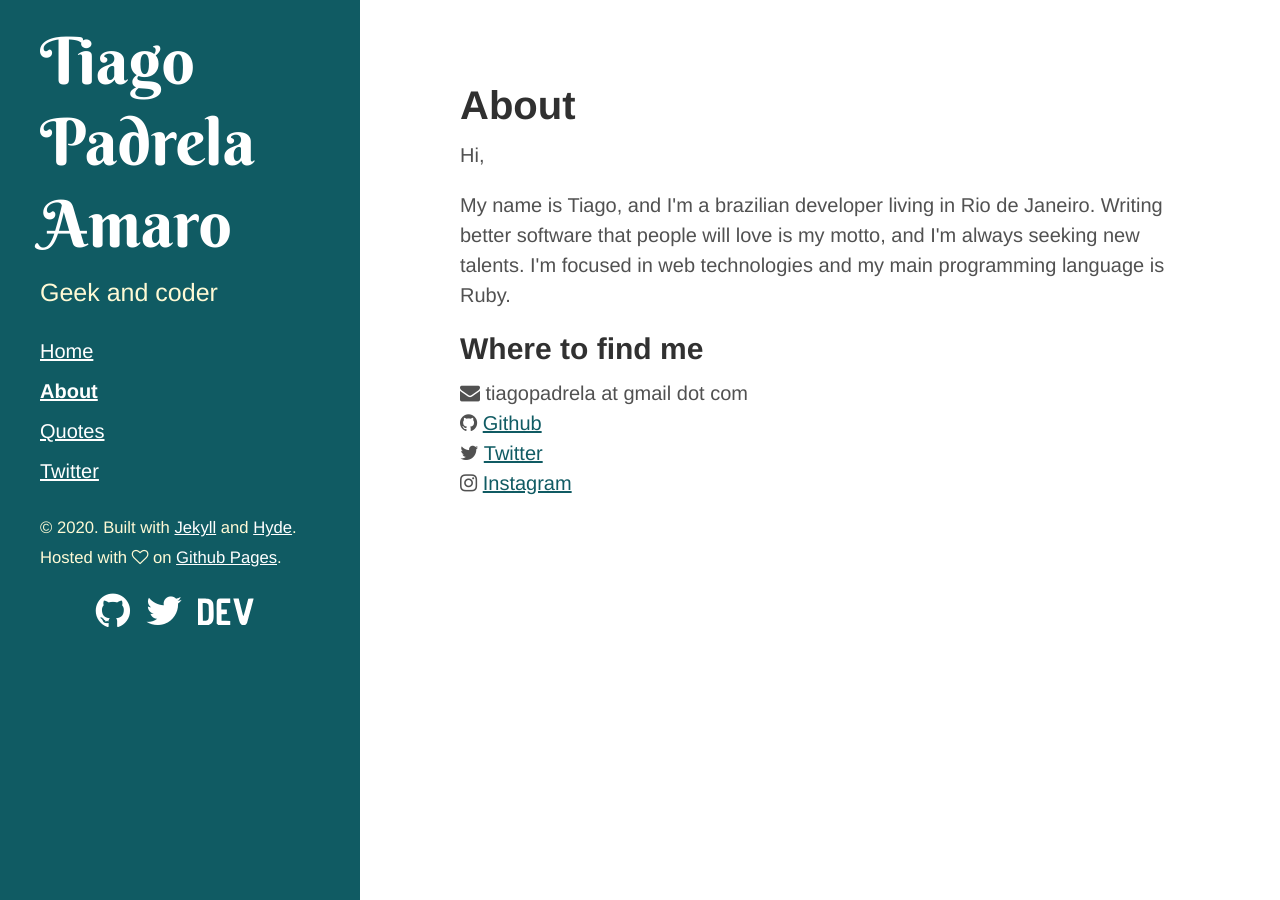
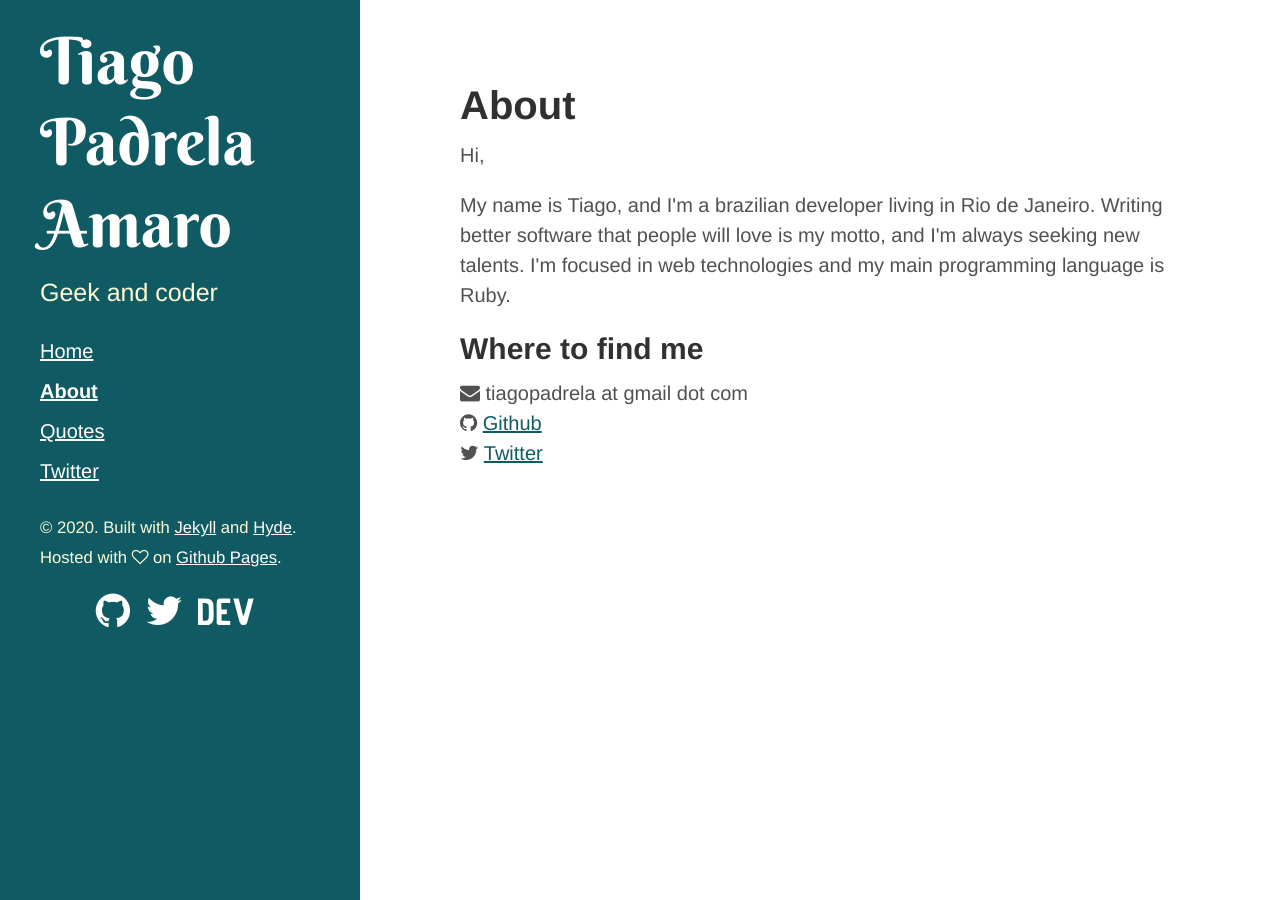
Before and after one commit to tiagoamaro/tiagoamaro.com.br_jekyll, a Jekyll site: the page built from about.html, in a window 1280 px wide. Built offline with Jekyll 4.4.1, drawn with Linux system fonts in a browser that asks for light colours; nearby versions of some CDN libraries.

Commit message:
Remove Instagram from about page

```diff
--- a/about.html
+++ b/about.html
@@ -30,9 +30,4 @@ title: About
         <i class="fa fa-twitter"></i>
         <a href="http://twitter.com/tiagopadrela">Twitter</a>
     </div>
-
-    <div>
-        <i class="fa fa-instagram"></i>
-        <a href="http://instagram.com/tiagoamaro">Instagram</a>
-    </div>
 </div>
```
